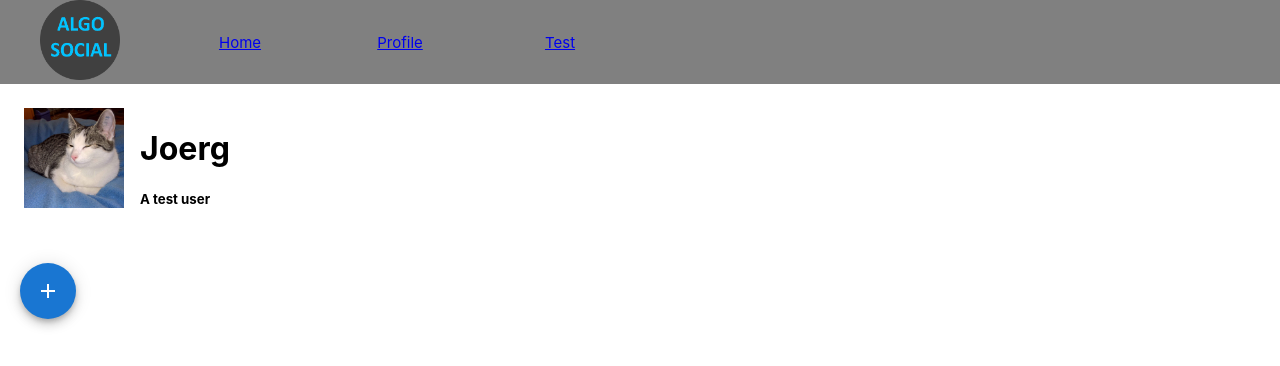
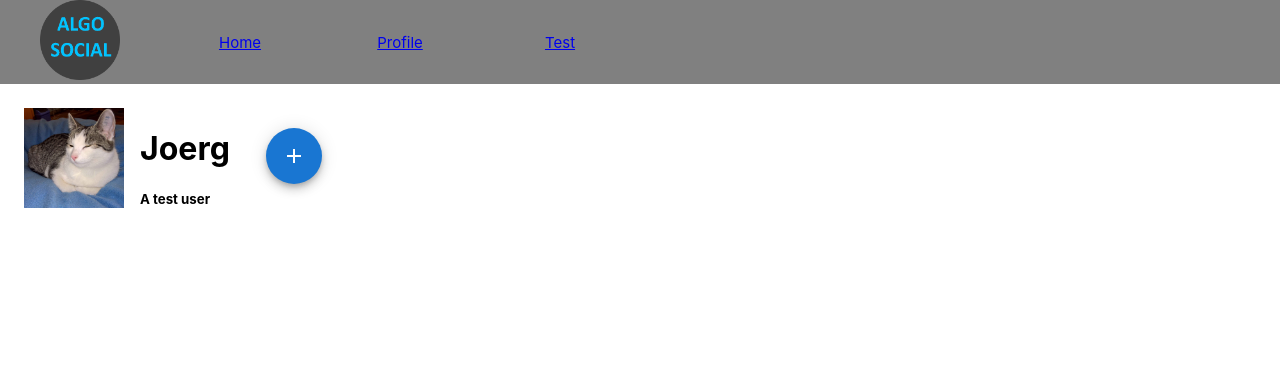
Before and after one commit to JoergSchmid/AlgoSocial, a React (Create React App) app: page / in a window 1280 px wide. Shown: the top 366 px of the page. Built offline with nearby package versions, Linux system fonts and the light colour scheme.

Commit message:
Rearrange PostInput into grid.

```diff
--- a/src/Profile/Profile.tsx
+++ b/src/Profile/Profile.tsx
@@ -33,13 +33,17 @@ export default function Profile({user}: {user: User}) {
                     <h1>{user.name}</h1>
                     <h5>{user.description}</h5>
                 </Grid>
+                <Grid>
+                    <div style={{margin: 10}}>
+                        <Fab aria-label="add" color="primary" style={{margin: 10}} onClick={() => setShowPostInput(!showPostInput)}>
+                            {showPostInput ? <RemoveIcon /> : <AddIcon />}
+                        </Fab>
+                    </div>
+                </Grid>
+                <Grid>
+                    {showPostInput && <><PostInput submitPost={submitPost}/><br/></>}
+                </Grid>
             </Grid>
-            <div style={{margin: 10}}>
-                <Fab aria-label="add" color="primary" style={{margin: 10}} onClick={() => setShowPostInput(!showPostInput)}>
-                    {showPostInput ? <RemoveIcon /> : <AddIcon />}
-                </Fab>
-                {showPostInput && <><PostInput submitPost={submitPost}/><br/></>}
-            </div>
             <PostTimeline posts={posts} />
         </>
     );
```
